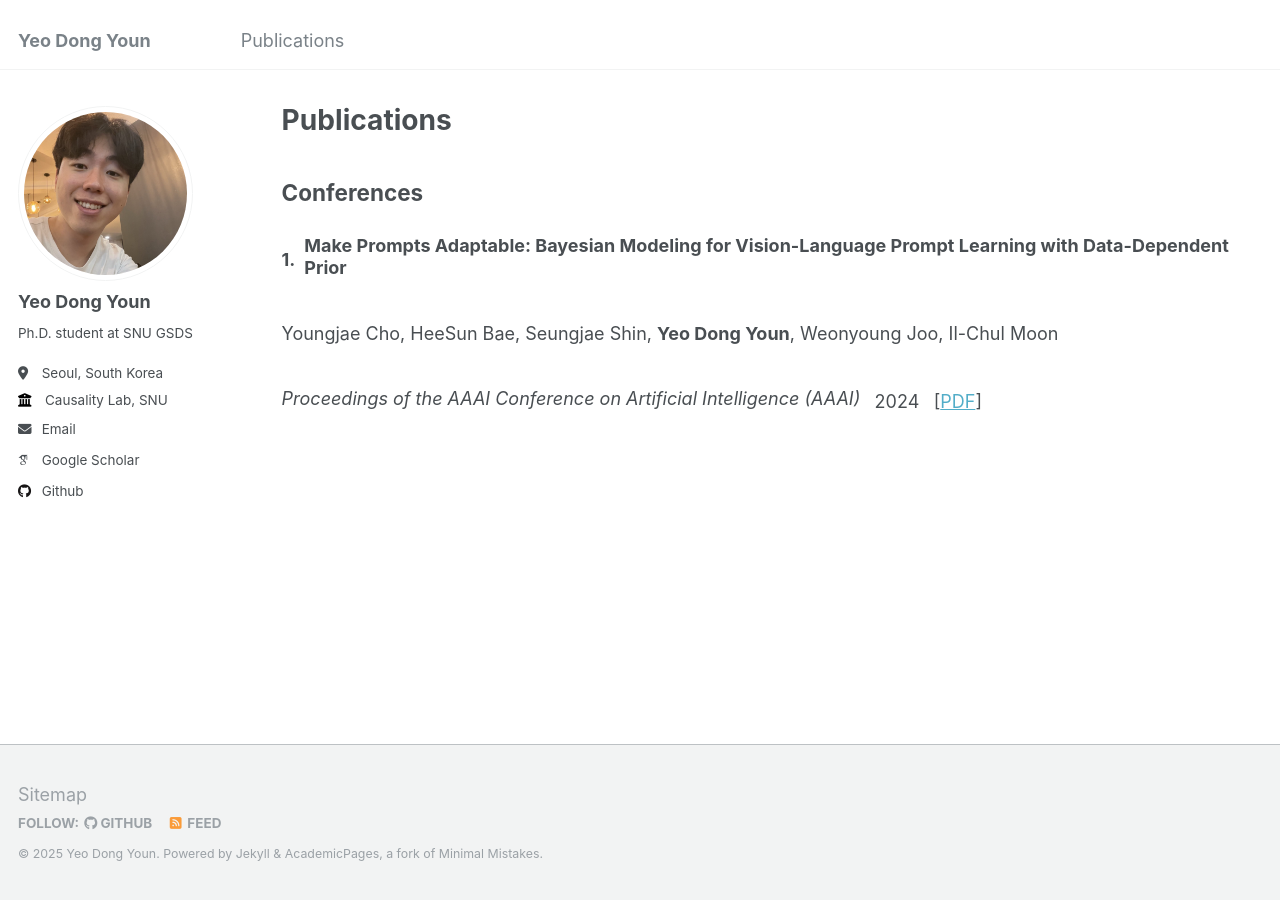
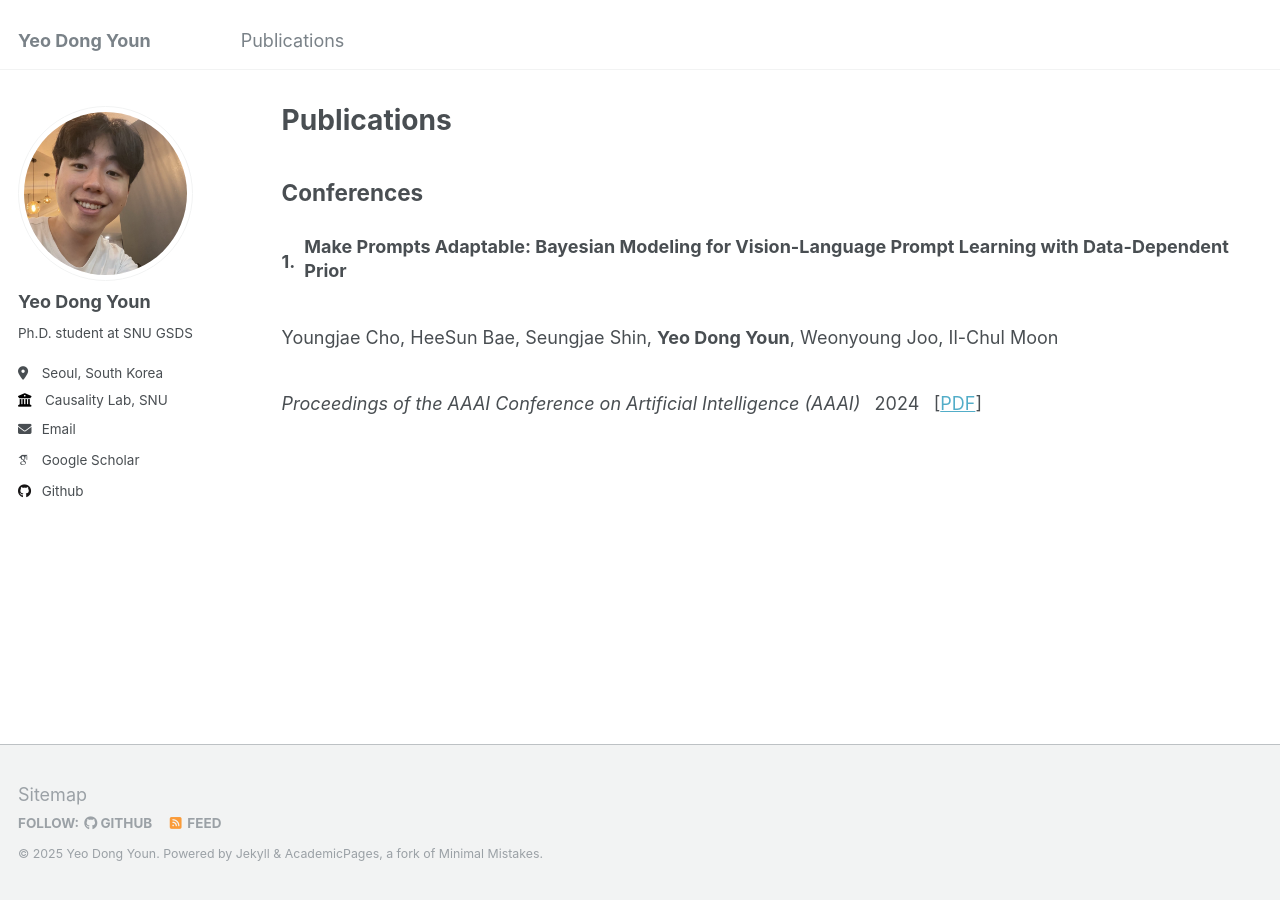
Before and after one commit to YeodongYoun1995/YeoDongYoun1995.github.io, a Jekyll site: the page built from _pages/publications.html, in a window 1280 px wide. Built offline with Jekyll 4.4.1, drawn with Linux system fonts in a browser that asks for light colours; some web fonts are replaced.

Commit message:
Update archive-single.html

```diff
--- a/_includes/archive-single.html
+++ b/_includes/archive-single.html
@@ -14,20 +14,20 @@
   {% assign category_counter = category_counter | plus: 1 %} <!-- Increment counter -->
 
   <!-- Publication Entry -->
-  <div class="publication-entry" style="margin-bottom: 1.5em;">
+  <div class="publication-entry" style="margin-bottom: 1em;">
     <!-- Number and Title on the Same Line -->
-    <div style="display: flex; align-items: center; margin: 0; font-weight: bold; line-height: 1.2;">
+    <div style="display: flex; align-items: center; margin: 0; font-weight: bold; line-height: 1.3;">
       <span style="margin-right: 0.5em;">{{ category_counter }}.</span>
       <span>{{ post.title | markdownify | strip }}</span>
     </div>
 
     <!-- Authors -->
-    <p style="margin: 0.3em 0; line-height: 1.2;">
+    <p style="margin: 0.2em 0; line-height: 1.4;">
       {{ post.authors | markdownify | strip }}
     </p>
 
     <!-- Venue, Year, and PDF Link on the Same Line -->
-    <div style="display: flex; align-items: center; margin: 0; line-height: 1.2; flex-wrap: wrap;">
+    <div style="display: flex; align-items: baseline; margin: 0; line-height: 1.3; flex-wrap: wrap;">
       <!-- Venue -->
       <span style="margin-right: 0.8em; font-style: italic;">
         {{ post.venue | markdownify | strip }}
```
